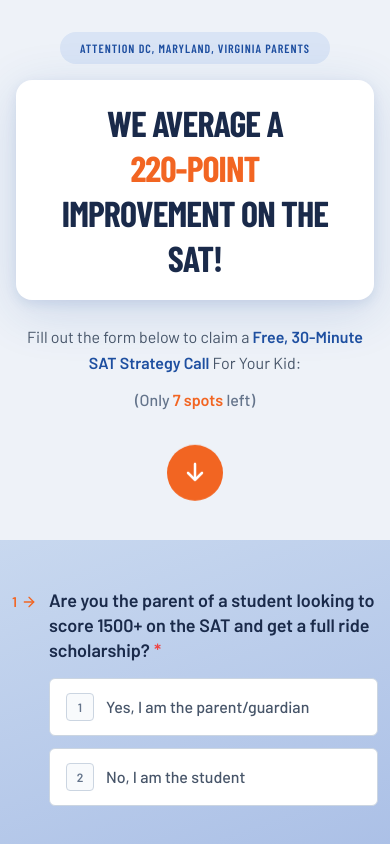
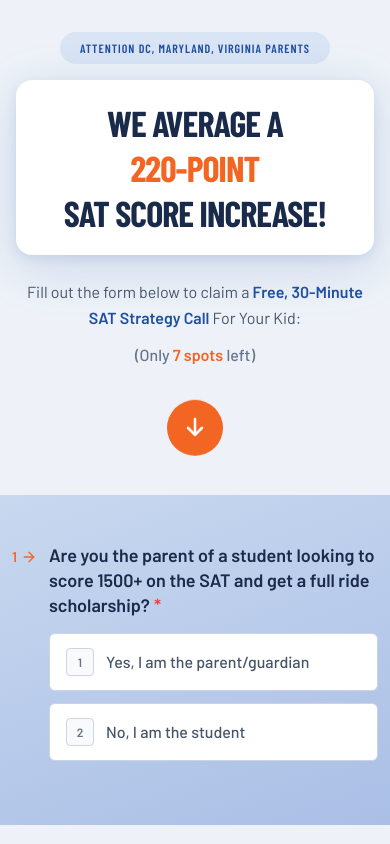
Before and after one commit to julianb-21/SAT, a React (Vite) app: page / in a window 390 px wide. Shown: the top 844 px of the page. Built offline with nearby package versions, Linux system fonts and the light colour scheme; no server answers; a web font is replaced by a local one.

Commit message:
Update SAT message on mobile

```diff
--- a/src/components/HeroSection.tsx
+++ b/src/components/HeroSection.tsx
@@ -45,7 +45,9 @@ export default function HeroSection({ onScrollToForm }: HeroSectionProps) {
           <span className="hidden md:inline" style={{ color: '#1A2A4A' }}> </span>
           <span style={{ color: '#F26522' }}>220-POINT</span>
           <br />
-          <span style={{ color: '#1A2A4A' }}>IMPROVEMENT ON THE SAT!</span>
+          {/* Mobile: SAT SCORE INCREASE!, Desktop: IMPROVEMENT ON THE SAT! */}
+          <span className="block md:hidden" style={{ color: '#1A2A4A' }}>SAT SCORE INCREASE!</span>
+          <span className="hidden md:block" style={{ color: '#1A2A4A' }}>IMPROVEMENT ON THE SAT!</span>
         </h1>
       </div>
 
```
